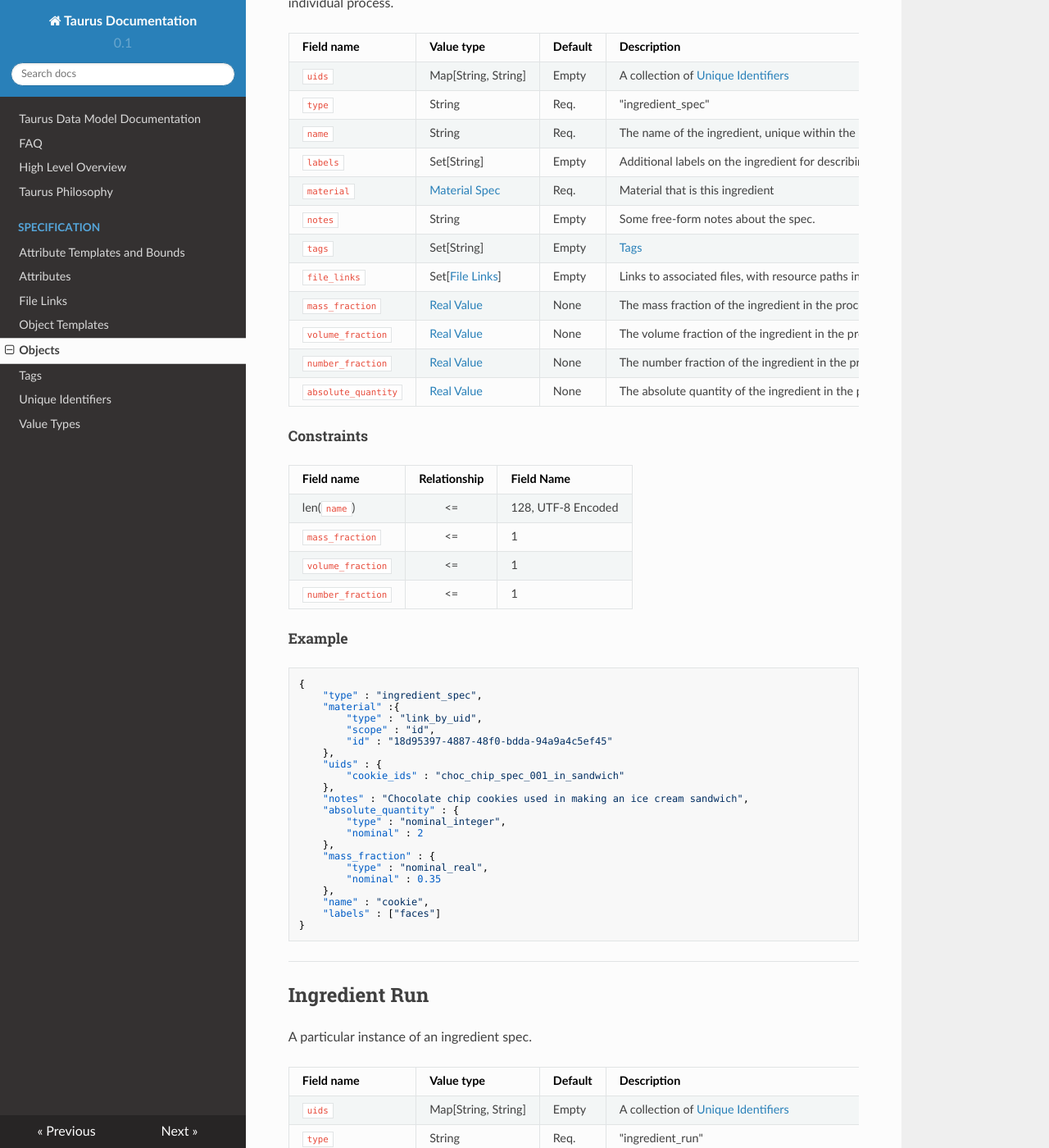
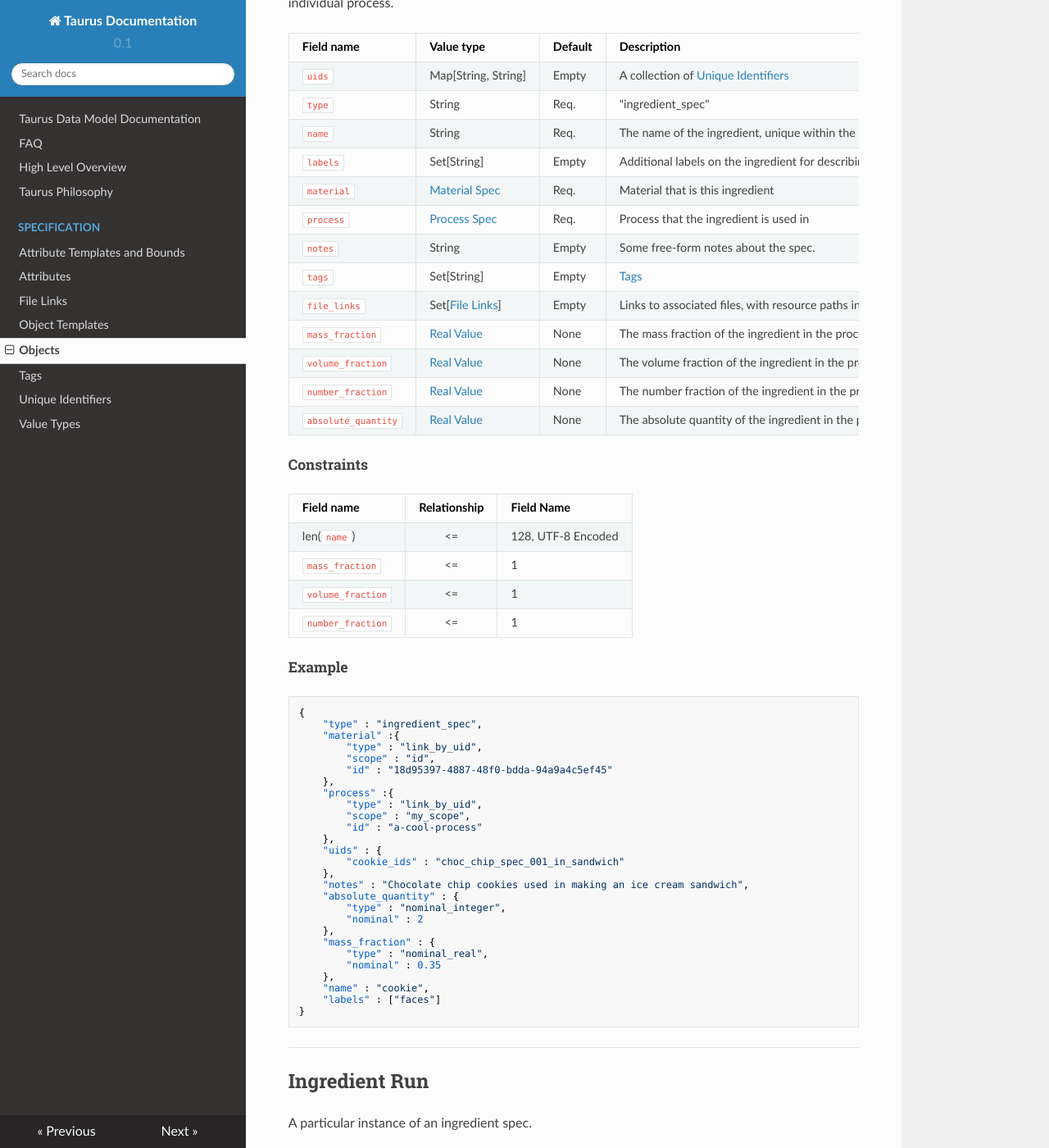
Before and after one commit to CitrineInformatics/gemd-docs, an MkDocs documentation site: the page built from docs/specification/objects.md, in a window 1280 px wide and 1400 px high, scrolled down 4583 px. Shown: the whole window at 82% size. Built offline with MkDocs 1.6.1, drawn with Linux system fonts in a browser that asks for light colours; nearby versions of some CDN libraries; some of the changed text lies outside the part shown.

Commit message:
Adding reference from ingredients to the process that contains them
This makes the process <-> ingredient link bidirectional.  Note
that there is still no link from material -> ingredient, since
that is one:many

```diff
--- a/docs/specification/objects.md
+++ b/docs/specification/objects.md
@@ -241,6 +241,7 @@ Field name | Value type | Default | Description
 `name`| String     | Req. | The name of the ingredient, unique within the process that contains it
 `labels`       | Set[String] | Empty | Additional labels on the ingredient for describing the type or role of the ingredient
 `material`     | [Material Spec](./#material-spec) | Req. | Material that is this ingredient
+`process`      | [Process Spec](./#process-spec) | Req. | Process that the ingredient is used in
 `notes`       | String     | Empty | Some free-form notes about the spec.
 `tags`        | Set[String]| Empty | [Tags](../tags)
 `file_links`  | Set\[[File Links](../file-links)] | Empty | Links to associated files, with resource paths into the files API
@@ -268,6 +269,11 @@ len(`name`) | <=    | 128, UTF-8 Encoded
         "type" : "link_by_uid",
         "scope" : "id",
         "id" : "18d95397-4887-48f0-bdda-94a9a4c5ef45"
+    },
+    "process" :{
+        "type" : "link_by_uid",
+        "scope" : "my_scope",
+        "id" : "a-cool-process"
     },
     "uids" : {
         "cookie_ids" : "choc_chip_spec_001_in_sandwich"
@@ -298,6 +304,7 @@ Field name | Value type | Default | Description
 `name`| String     | Req. | The name of the ingredient, unique within the process that contains it
 `labels`       | Set[String] | Empty | Additional labels on the ingredient for describing the type or role of the ingredient
 `material`     | [Material Run](./#material-run) | Req. | Material that is this ingredient
+`process`      | [Process Run](./#process-run) | Req. | Process that the ingredient is used in
 `notes`       | String     | None | Some free-form notes about the run.
 `tags`        | Set[String]| Empty | [Tags](../tags)
 `file_links`  | Set\[[File Links](../file-links)] | Empty | Links to associated files, with resource paths into the files API
@@ -324,6 +331,11 @@ Field name | Relationship | Field Name
         "type" : "link_by_uid",
         "scope" : "id",
         "id" : "18d95397-4887-48f0-bdda-94a9a4c5ef45"
+    },
+    "process" :{
+        "type" : "link_by_uid",
+        "scope" : "my_scope",
+        "id" : "a-cool-process"
     },
     "uids" : {
         "cookie_ids" : "choc_chip_run_4_in_sandwich_7"
```
